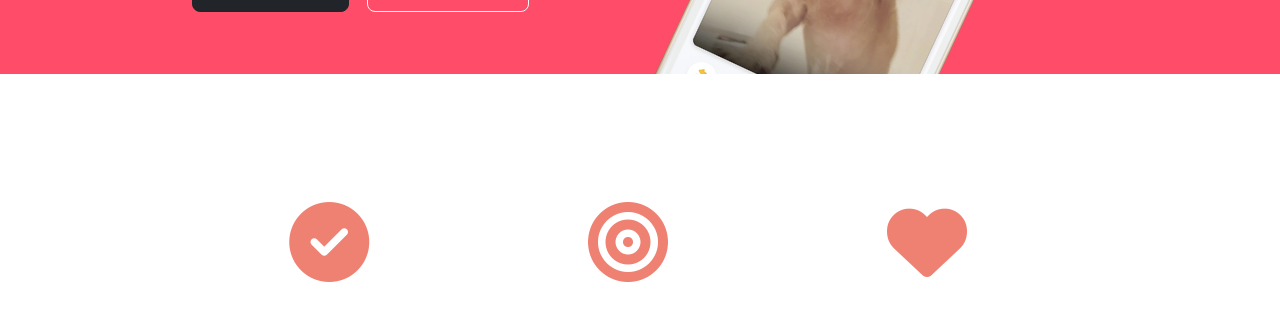
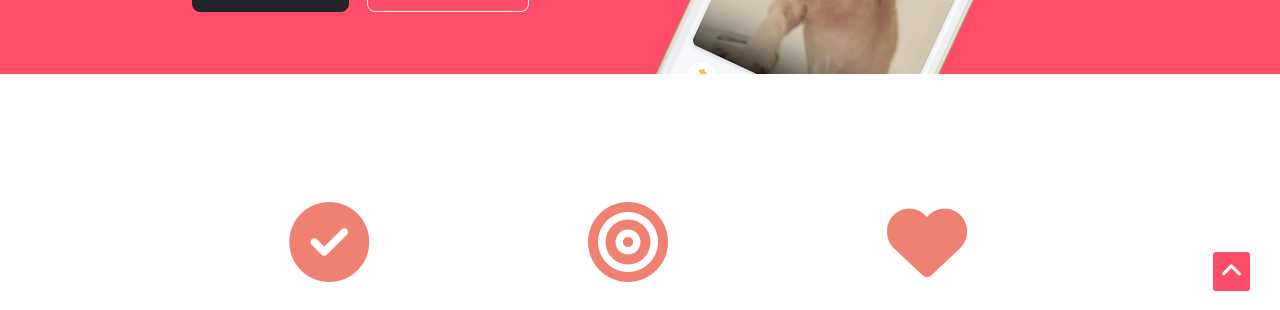
Before and after one commit to KANDORAJ/Tindog-Website, a plain HTML site: page index.html in a window 1280 px wide. Shown: the part 479-789 px from the top of the page. Drawn offline with nearby package versions, Linux system fonts and the light colour scheme.

Commit message:
layout was edited

```diff
--- a/css/styles.css
+++ b/css/styles.css
@@ -66,6 +66,29 @@ font-family: 'Ubuntu', sans-serif; */
     font-family: 'Montserrat', sans-serif;
     font-size: 1.2rem;
     font-weight: 300;
+}
+
+/* Scroll Up Button */
+
+.arrow-btn {
+    position: fixed;
+    bottom: 30px;
+    right: 30px;
+    z-index: 9;
+}
+.arrow-btn a{
+    height: 39px;
+    width: 37px;
+    text-align: center;
+    background: #ff4c68;
+    display: block;
+    border-radius: 3px;
+    cursor: pointer;
+}
+.arrow-btn a i{
+    color: #fff;
+    line-height: 39px;
+    font-size: 25px;
 }
 
 /* Download Buttons */
```
